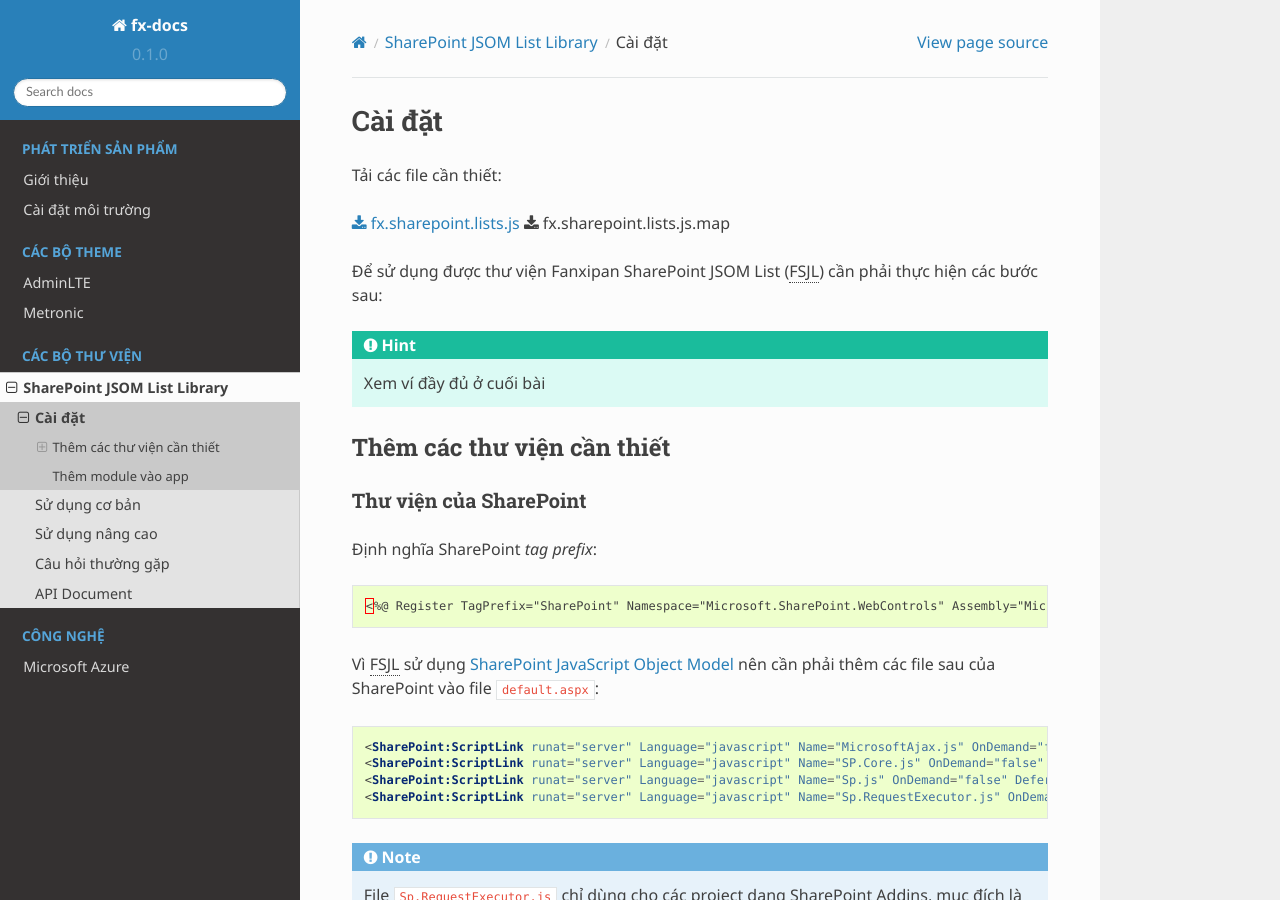
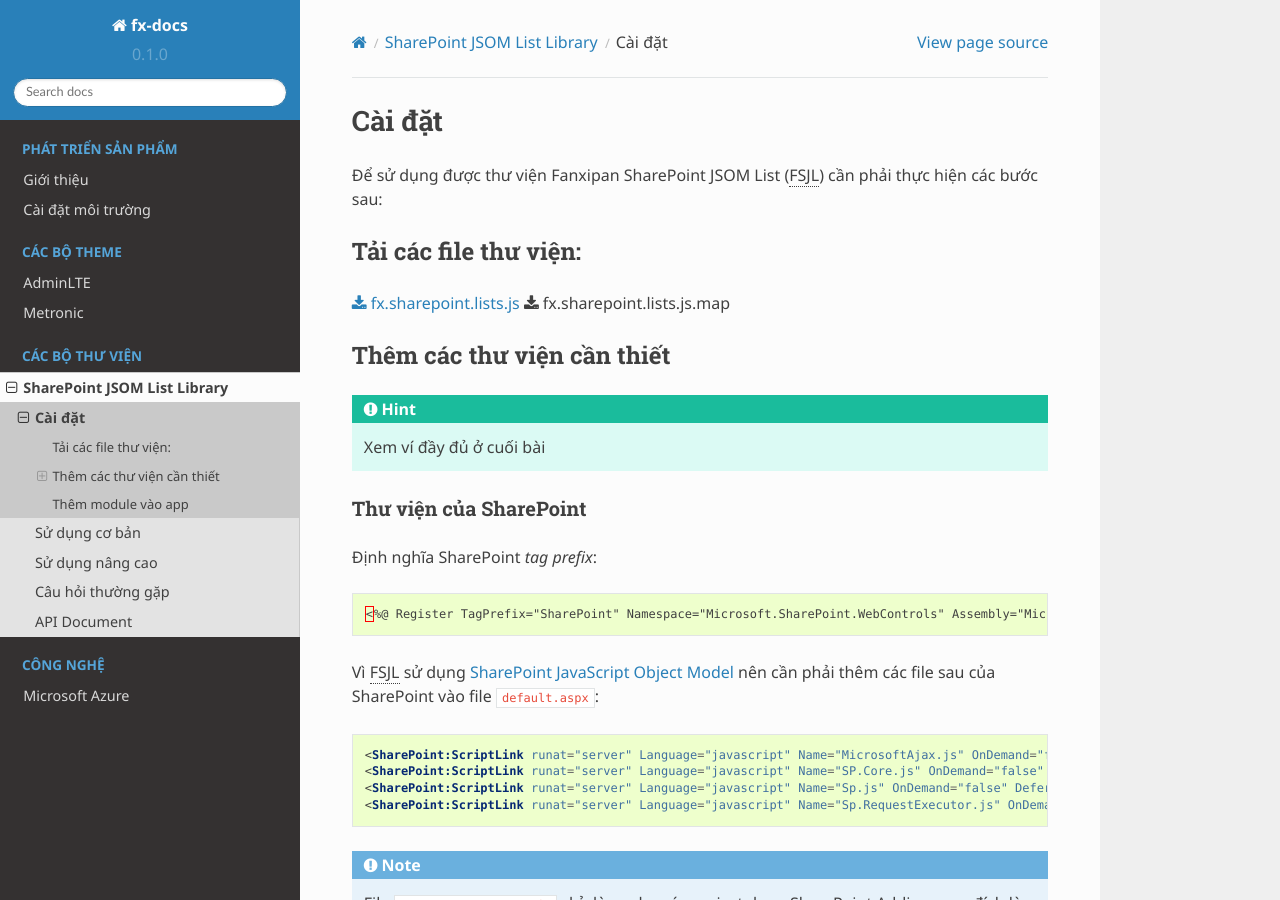
Before and after one commit to fanxipan/fx-docs, a Sphinx documentation site: the page built from docs/modules/code-libraries/sp-jsom-list/setup/index.rst, in a window 1280 px wide and 900 px high. Built offline with Sphinx 7.4.7 and the Read the Docs theme 2.0.0, drawn with Linux system fonts in a browser that asks for light colours; some of the changed lines change nothing that is shown.

Commit message:
no message

```diff
--- /dev/null
+++ b/docs/modules/code-libraries/sp-jsom-list/setup/download-library.data.rst
@@ -0,0 +1,5 @@
+Tải các file thư viện:
+======================
+
+:download:`fx.sharepoint.lists.js </_static/other/code-libraries/sp-jsom-list/libs/fx.sharepoint.lists.jsom/js/fx.sharepoint.lists.jsom.js>`
+:download:`fx.sharepoint.lists.js.map </_static/other/code-libraries/sp-jsom-list/libs/fx.sharepoint.lists.jsom/js/fx.sharepoint.lists.jsom.js.map>`
--- a/docs/modules/code-libraries/sp-jsom-list/setup/index.rst
+++ b/docs/modules/code-libraries/sp-jsom-list/setup/index.rst
@@ -5,15 +5,9 @@
 Cài đặt
 *******
 
-Tải các file cần thiết:
-
-:download:`fx.sharepoint.lists.js </_static/other/code-libraries/sp-jsom-list/libs/fx.sharepoint.lists.jsom/js/fx.sharepoint.lists.jsom.js>`
-:download:`fx.sharepoint.lists.js.map </_static/other/code-libraries/sp-jsom-list/libs/fx.sharepoint.lists.jsom/js/fx.sharepoint.lists.jsom.js.map>`
-
 Để sử dụng được thư viện Fanxipan SharePoint JSOM List (|FSJL|) cần phải thực
 hiện các bước sau:
 
-.. hint:: Xem ví đầy đủ ở cuối bài
-
+.. include:: download-library.data.rst
 .. include:: setup-dependencies.data.rst
 .. include:: setup-module.data.rst
--- a/docs/modules/code-libraries/sp-jsom-list/setup/setup-dependencies.data.rst
+++ b/docs/modules/code-libraries/sp-jsom-list/setup/setup-dependencies.data.rst
@@ -2,6 +2,8 @@
 
 Thêm các thư viện cần thiết
 ===========================
+
+.. hint:: Xem ví đầy đủ ở cuối bài
 
 Thư viện của SharePoint
 -----------------------
```
